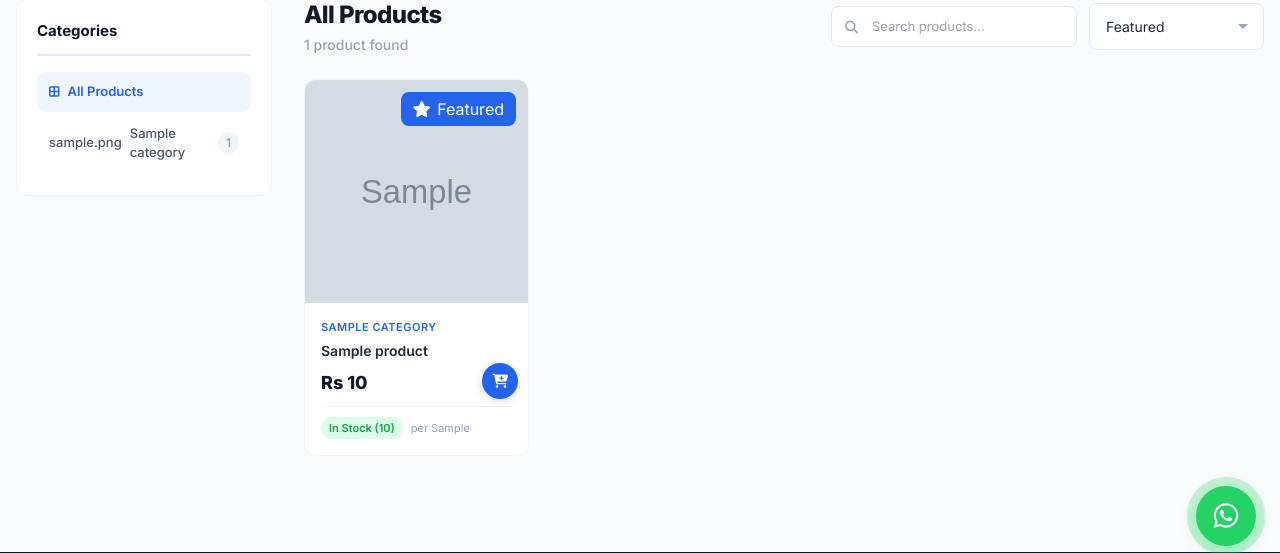
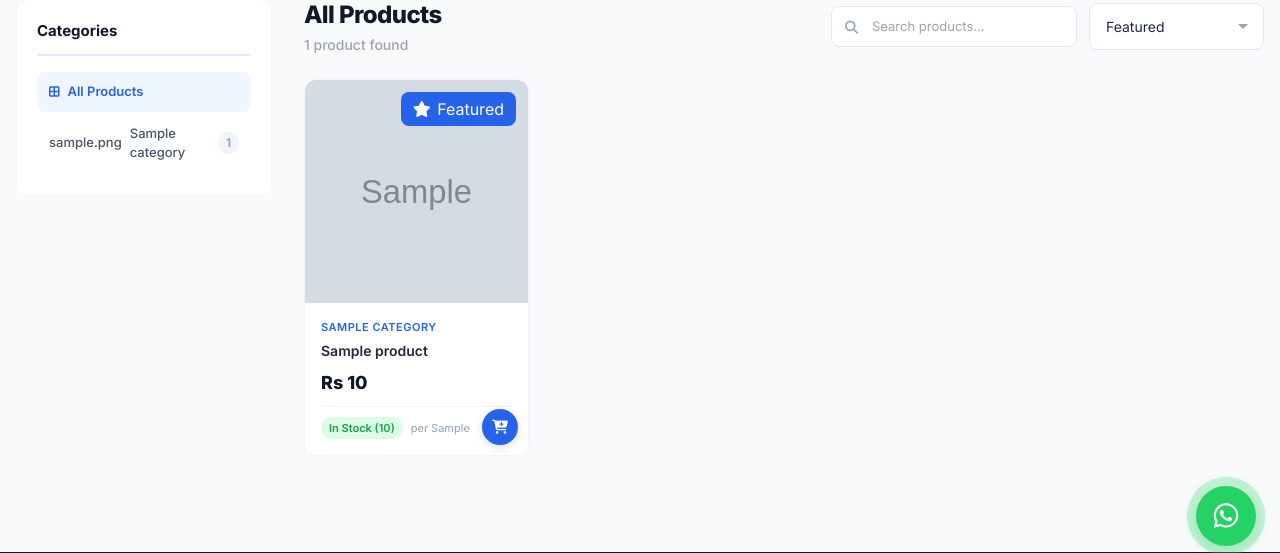
Before and after one commit to 2anupam0/bharatpur-plumbing-hub, a Django app: page /products/ in a window 1280 px wide. Shown: the part 230-783 px from the top of the page. Run offline with Django 4.2, Linux system fonts and the light colour scheme; tables that the repository leaves empty hold one stand-in row (values such as "Sample post"); grey boxes marked "Sample" are stand-in pictures; some libraries are stand-ins or nearby versions.

Commit message:
Move cart icon to bottom-right corner of product card

```diff
--- a/shop/static/shop/css/style.css
+++ b/shop/static/shop/css/style.css
@@ -281,7 +281,7 @@ body {
 }
 .cart-icon-btn {
     position: absolute;
-    bottom: 56px;
+    bottom: 10px;
     right: 10px;
     z-index: 5;
     width: 36px;
```
